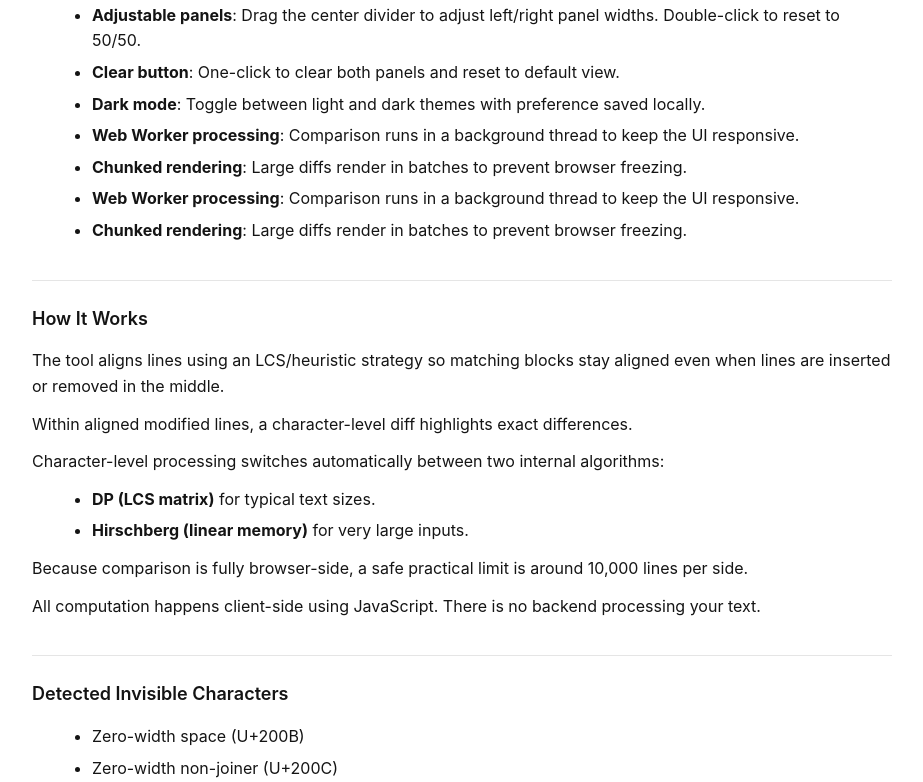
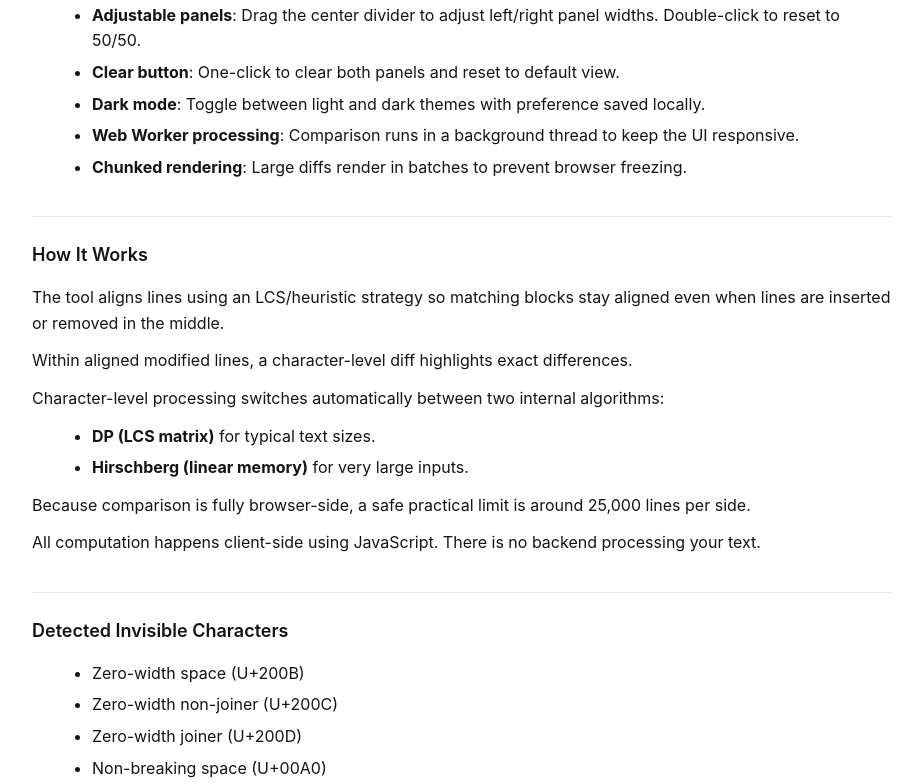
Before and after one commit to timoheimonen/diffvoid, a plain HTML site: page public/about.html in a window 1280 px wide. Shown: the part 553-1335 px from the top of the page, without its empty margins (178-1101 px from the left). Drawn offline with Linux system fonts and the light colour scheme.

Commit message:
feat: line limit 25k

```diff
--- a/public/about.html
+++ b/public/about.html
@@ -52,9 +52,6 @@
         <li><strong>Web Worker processing</strong>: Comparison runs in a background thread to keep the UI responsive.
         </li>
         <li><strong>Chunked rendering</strong>: Large diffs render in batches to prevent browser freezing.</li>
-        <li><strong>Web Worker processing</strong>: Comparison runs in a background thread to keep the UI responsive.
-        </li>
-        <li><strong>Chunked rendering</strong>: Large diffs render in batches to prevent browser freezing.</li>
       </ul>
     </section>
 
@@ -68,7 +65,7 @@
         <li><strong>DP (LCS matrix)</strong> for typical text sizes.</li>
         <li><strong>Hirschberg (linear memory)</strong> for very large inputs.</li>
       </ul>
-      <p>Because comparison is fully browser-side, a safe practical limit is around 10,000 lines per side.</p>
+      <p>Because comparison is fully browser-side, a safe practical limit is around 25,000 lines per side.</p>
       <p>All computation happens client-side using JavaScript. There is no backend processing your text.</p>
     </section>
 
--- a/public/script.js
+++ b/public/script.js
@@ -554,7 +554,7 @@
         var isProcessing = false;
         var storedLeftText = '';
         var storedRightText = '';
-        var MAX_LINES = 10000;
+        var MAX_LINES = 25000;
 
         function setCopyButtonVisibility(leftText, rightText) {
             if (copyCleanLeftBtn) {
```
Also changed, not shown: README.md.
